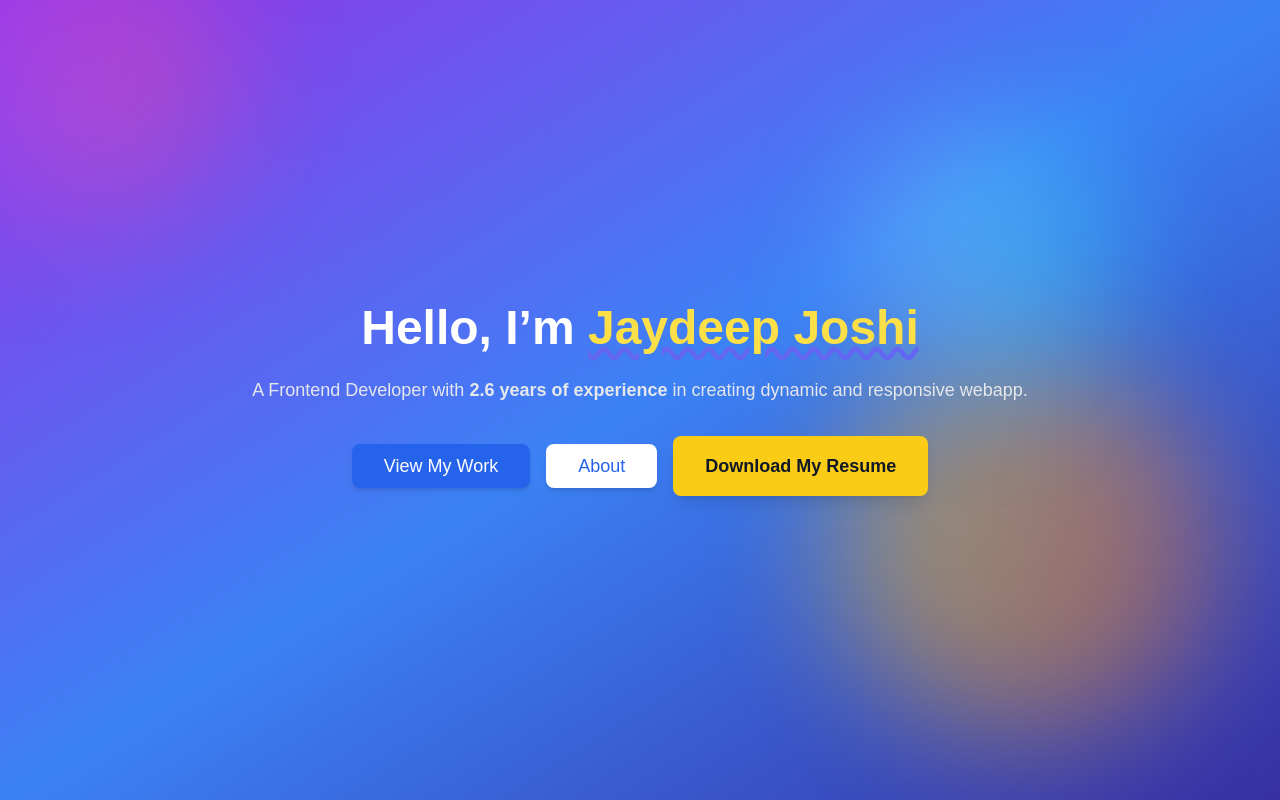
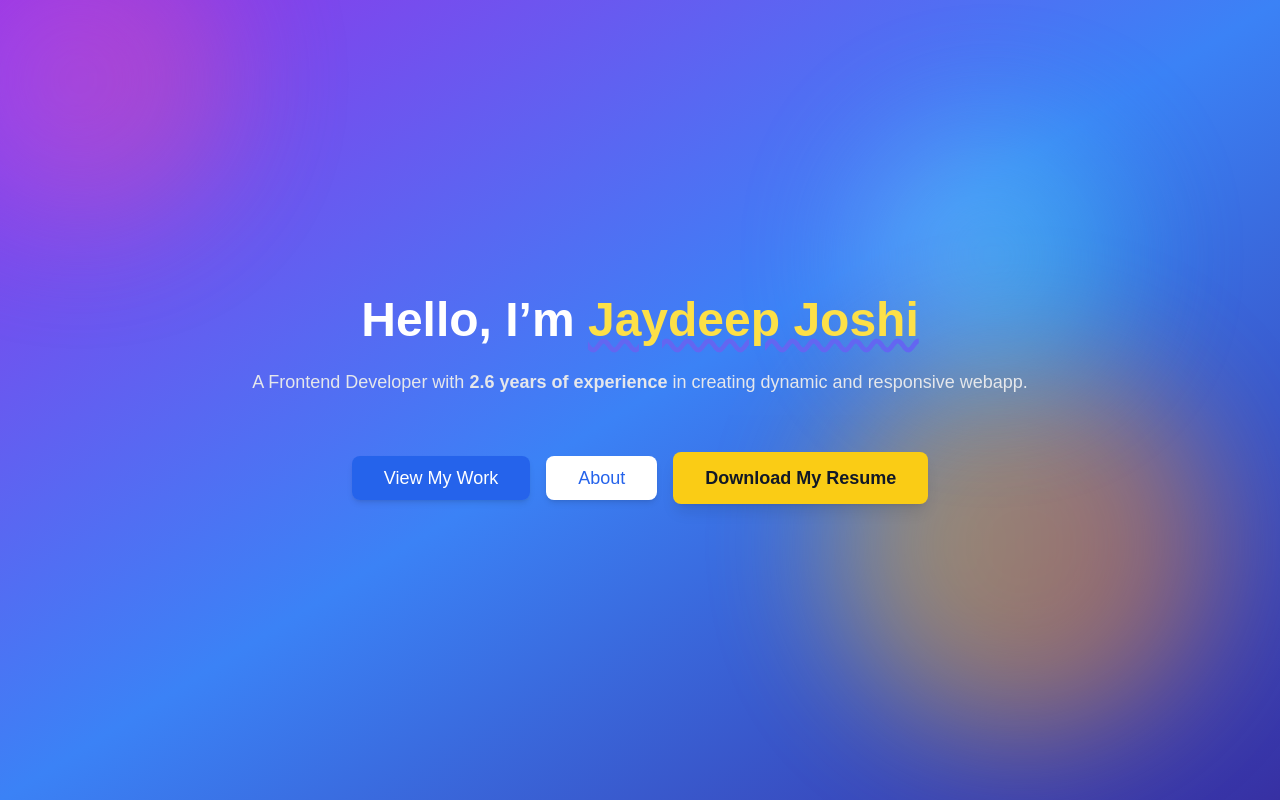
Before and after one commit to ajj039/Portfolio, a Next.js app: page / in a window 1280 px wide. Built offline with nearby package versions, Linux system fonts and the light colour scheme.

Commit message:
styling changes

```diff
--- a/app/page.js
+++ b/app/page.js
@@ -44,7 +44,7 @@ export default function HomePage() {
           initial={{ opacity: 0, scale: 0.8 }}
           animate={{ opacity: 1, scale: 1 }}
           transition={{ duration: 1, delay: 1 }}
-          className="mt-8 space-x-4"
+          className="mt-8 space-x-4 space-y-6"
         >
           <Link
             href="/projects"
@@ -69,7 +69,7 @@ export default function HomePage() {
           <a
             href="/cv.pdf" // Ensure this matches your CV file's name and path
             download
-            className="inline-block px-8 py-4 bg-yellow-400 text-gray-900 font-semibold text-lg rounded-lg shadow-lg transform transition duration-500 ease-out hover:scale-105 hover:bg-yellow-500 hover:shadow-2xl"
+            className="inline-block px-8 py-3 bg-yellow-400 text-gray-900 font-semibold text-lg rounded-lg shadow-lg transform transition duration-500 ease-out hover:scale-105 hover:bg-yellow-500 hover:shadow-2xl"
           >
             Download My Resume
           </a>
```
